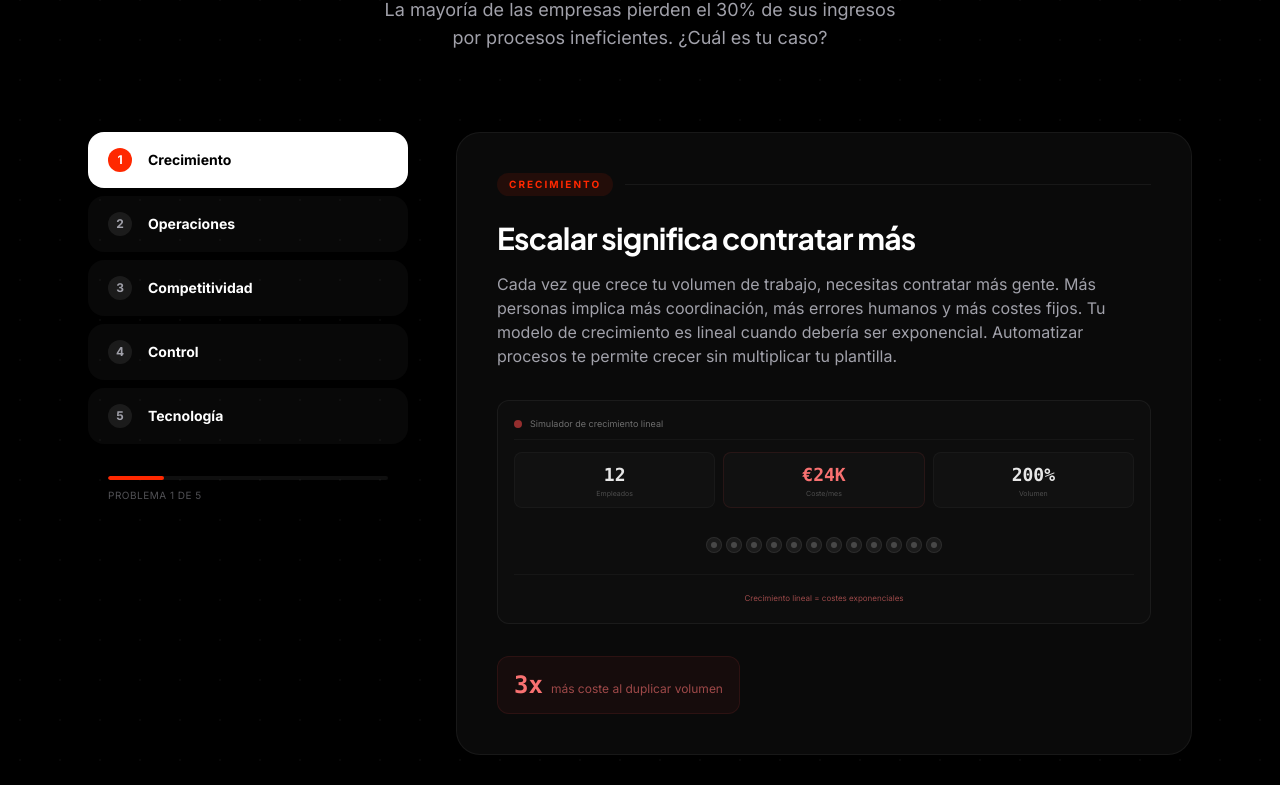
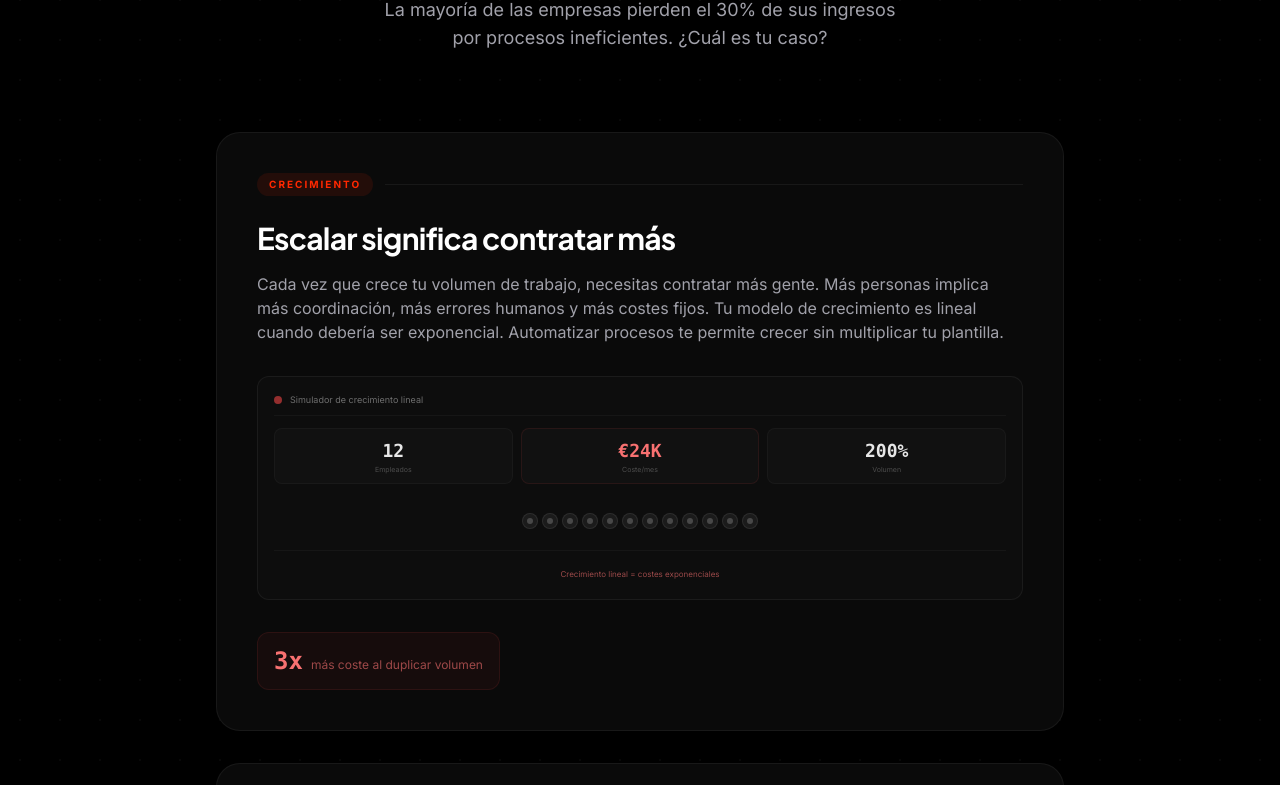
Before and after one commit to grupograndir/grupo-grandir-web, a React (Vite) app: page / in a window 1280 px wide. Shown: the part 1780-2565 px from the top of the page. Built offline with nearby package versions, Linux system fonts and the light colour scheme.

Commit message:
refactor(ui): PainPoints — remove sidebar, full-width cards with natural scroll

```diff
--- a/src/components/PainPoints.jsx
+++ b/src/components/PainPoints.jsx
@@ -454,43 +454,16 @@ const PainPointCard = ({ point }) => {
 };
 
 /* ======================================================
-   Main Section — Methodology-style natural scroll
+   Main Section — Full-width cards, natural scroll
    ====================================================== */
 const PainPoints = () => {
-    const [activeIndex, setActiveIndex] = useState(0);
-    const cardRefs = useRef([]);
-
-    useEffect(() => {
-        const observer = new IntersectionObserver(
-            (entries) => {
-                entries.forEach((entry) => {
-                    if (entry.isIntersecting) {
-                        const index = cardRefs.current.indexOf(entry.target);
-                        if (index !== -1) setActiveIndex(index);
-                    }
-                });
-            },
-            { threshold: 0.4, rootMargin: '-30% 0px -30% 0px' }
-        );
-
-        cardRefs.current.forEach((ref) => {
-            if (ref) observer.observe(ref);
-        });
-
-        return () => observer.disconnect();
-    }, []);
-
-    const scrollToPoint = (index) => {
-        cardRefs.current[index]?.scrollIntoView({ behavior: 'smooth', block: 'center' });
-    };
-
     return (
         <section className="relative py-32 bg-background overflow-hidden">
             {/* Subtle background grid pattern */}
             <div className="absolute inset-0 opacity-[0.03] pointer-events-none"
                 style={{ backgroundImage: 'radial-gradient(#fff 1px, transparent 1px)', backgroundSize: '40px 40px' }} />
 
-            <div className="container mx-auto px-6 max-w-6xl relative z-10">
+            <div className="container mx-auto px-6 max-w-4xl relative z-10">
                 {/* Section Header */}
                 <motion.div
                     initial={{ opacity: 0, y: 20 }}
@@ -511,66 +484,10 @@ const PainPoints = () => {
                     </p>
                 </motion.div>
 
-                {/* Two-column layout — same as Methodology */}
-                <div className="flex flex-col lg:flex-row gap-8 lg:gap-12 relative">
-                    {/* Left Sidebar — Sticky Navigation */}
-                    <div className="lg:w-[320px] shrink-0">
-                        <div className="lg:sticky lg:top-24" style={{ position: '-webkit-sticky' }}>
-                            <motion.div
-                                initial={{ opacity: 0, x: -20 }}
-                                whileInView={{ opacity: 1, x: 0 }}
-                                viewport={{ once: true }}
-                                transition={{ duration: 0.6 }}
-                                className="space-y-2"
-                            >
-                                {painPoints.map((point, index) => (
-                                    <button
-                                        key={point.id}
-                                        onClick={() => scrollToPoint(index)}
-                                        className={`w-full text-left px-5 py-4 rounded-2xl transition-all duration-300 group flex items-center gap-4 ${activeIndex === index
-                                                ? 'bg-white text-black shadow-lg'
-                                                : 'bg-white/[0.03] text-secondary hover:bg-white/[0.06]'
-                                            }`}
-                                    >
-                                        <span className={`text-xs font-bold w-6 h-6 rounded-full flex items-center justify-center shrink-0 transition-colors duration-300 ${activeIndex === index
-                                                ? 'bg-accent text-white'
-                                                : 'bg-white/[0.08] text-secondary'
-                                            }`}>
-                                            {point.id}
-                                        </span>
-                                        <span className={`text-sm font-semibold transition-colors duration-300 ${activeIndex === index ? 'text-black' : 'text-white'
-                                            }`}>
-                                            {point.tag}
-                                        </span>
-                                    </button>
-                                ))}
-                            </motion.div>
-
-                            {/* Progress indicator */}
-                            <div className="mt-8 px-5 hidden lg:block">
-                                <div className="h-1 bg-white/[0.06] rounded-full overflow-hidden">
-                                    <motion.div
-                                        className="h-full bg-accent rounded-full"
-                                        animate={{ width: `${((activeIndex + 1) / painPoints.length) * 100}%` }}
-                                        transition={{ duration: 0.5, ease: 'easeOut' }}
-                                    />
-                                </div>
-                                <p className="text-[10px] text-secondary/50 mt-2 tracking-wider uppercase">
-                                    Problema {activeIndex + 1} de {painPoints.length}
-                                </p>
-                            </div>
-                        </div>
-                    </div>
-
-                    {/* Right Column — Scrollable Cards */}
-                    <div className="flex-1 space-y-8">
-                        {painPoints.map((point, index) => (
-                            <div
-                                key={point.id}
-                                ref={(el) => (cardRefs.current[index] = el)}
-                            >
-                                <PainPointCard point={point} />
-                            </div>
+                {/* Cards — full width, natural scroll */}
+                <div className="space-y-8">
+                    {painPoints.map((point) => (
+                        <PainPointCard key={point.id} point={point} />
                     ))}
 
                     {/* CTA after all cards */}
@@ -597,7 +514,6 @@ const PainPoints = () => {
                     </motion.div>
                 </div>
             </div>
-            </div>
         </section>
     );
 };
```
Lines whose indentation alone changed are shown as unchanged.
